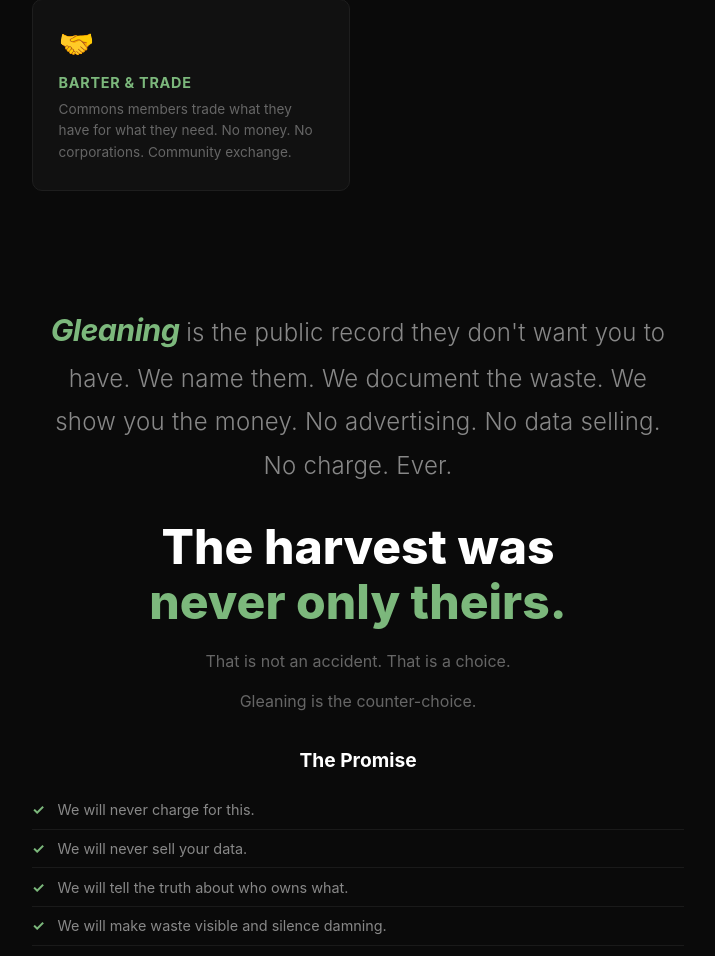
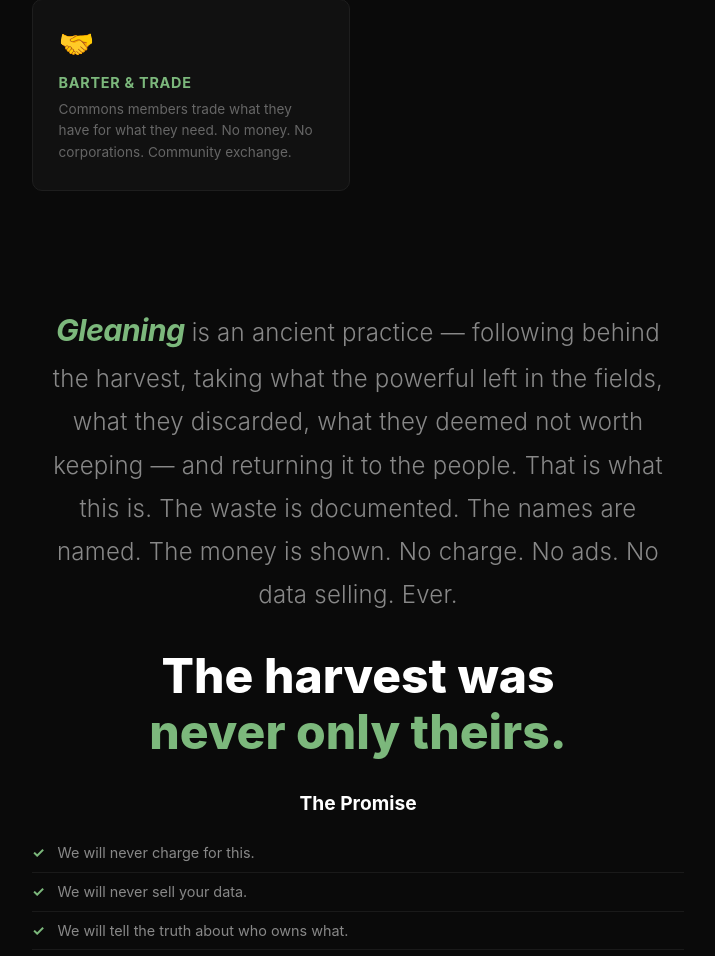
Before and after one commit to Kronestones/gleaning, a FastAPI app: page / in a window 1280 px wide. Shown: the part 1114-2070 px from the top of the page, without its empty margins (282-997 px from the left). Run offline with FastAPI, Linux system fonts and the light colour scheme; data comes from the database, SQL or seed files in the repository; parts of the project's set-up code (start-up, migrations or seed data) failed here and were passed over.

Commit message:
fix: restore gleaning definition with ancient practice meaning

```diff
--- a/templates/index.html
+++ b/templates/index.html
@@ -351,20 +351,16 @@
 
 <div class="definition-section">
     <p>
-        <em>Gleaning</em> is the public record they don't want you to have.
-        We name them. We document the waste. We show you the money.
-        No advertising. No data selling. No charge. Ever.
+        <em>Gleaning</em> is an ancient practice — following behind the harvest,
+        taking what the powerful left in the fields, what they discarded,
+        what they deemed not worth keeping — and returning it to the people.
+        That is what this is. The waste is documented. The names are named.
+        The money is shown. No charge. No ads. No data selling. Ever.
     </p>
 </div>
 
 <div class="tagline">
     <h1>The harvest was<br><span>never only theirs.</span></h1>
-    <p>
-        That is not an accident. That is a choice.
-    </p>
-    <p>
-        Gleaning is the counter-choice.
-    </p>
 </div>
 
 <div class="promise">
```
